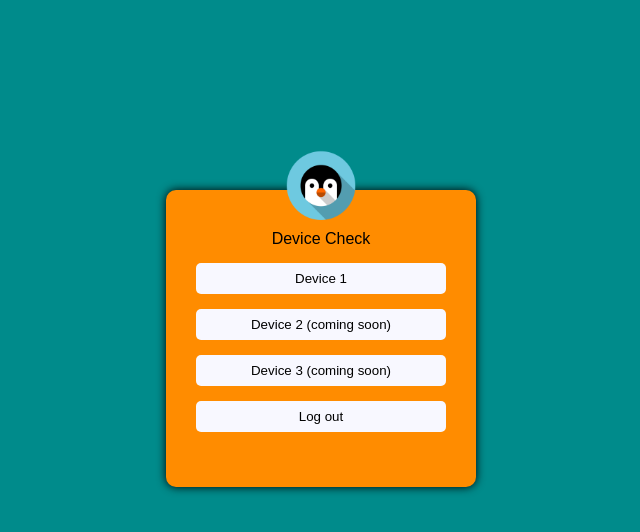
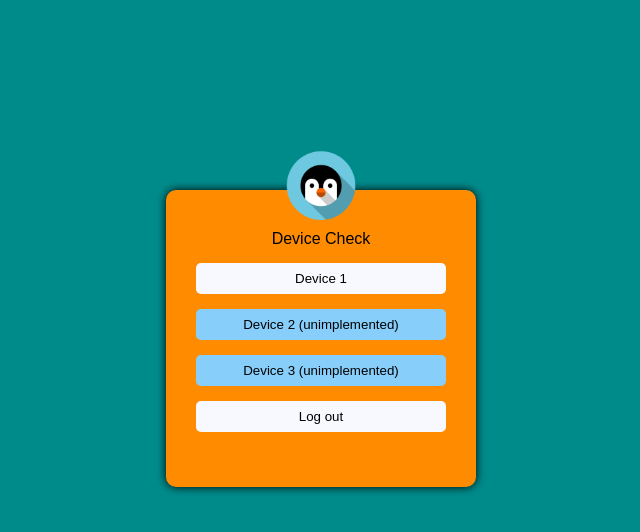
Before and after one commit to mikedinhnguyen/Project-Penguin, a PHP site: page /device.php in a window 1280 px wide. Shown: the top 532 px of the page, without its empty margins (319-959 px from the left). Run offline with PHP 8.4, Linux system fonts and the light colour scheme.

Commit message:
formatting tweaks

```diff
--- a/device.php
+++ b/device.php
@@ -15,8 +15,8 @@
                             <input name="submit" type="submit" value="Device 1">
                         </form>
                     </li>
-                    <li><input name="submit2" type="submit" value="Device 2 (coming soon)"></li>
-                    <li><input name="submit3" type="submit" value="Device 3 (coming soon)"></li>
+                    <li><input name="submit2" type="button" value="Device 2 (unimplemented)"></li>
+                    <li><input name="submit3" type="button" value="Device 3 (unimplemented)"></li>
                     <li><form name="form1" method="post" action="login.php">
                     <input name="submit2" type="submit" id="submit2" value="Log out">
                     </form>
```
